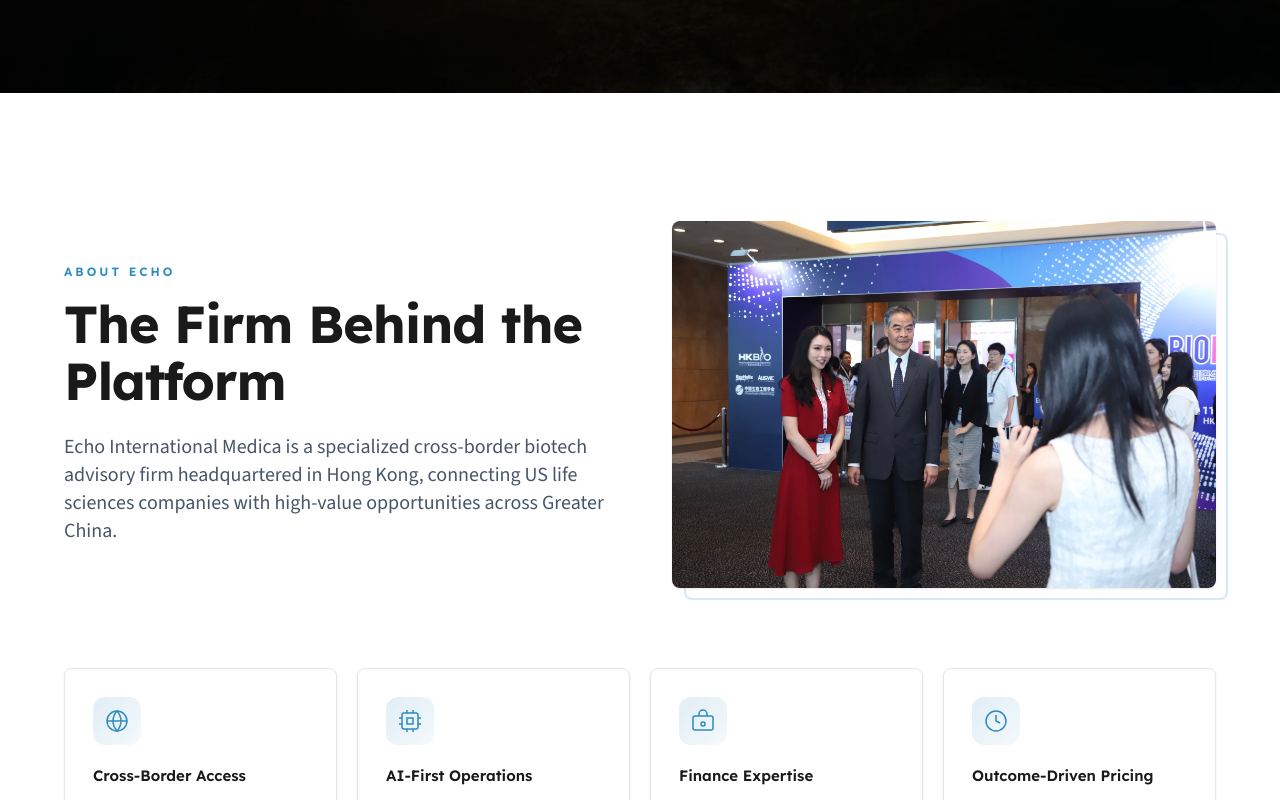
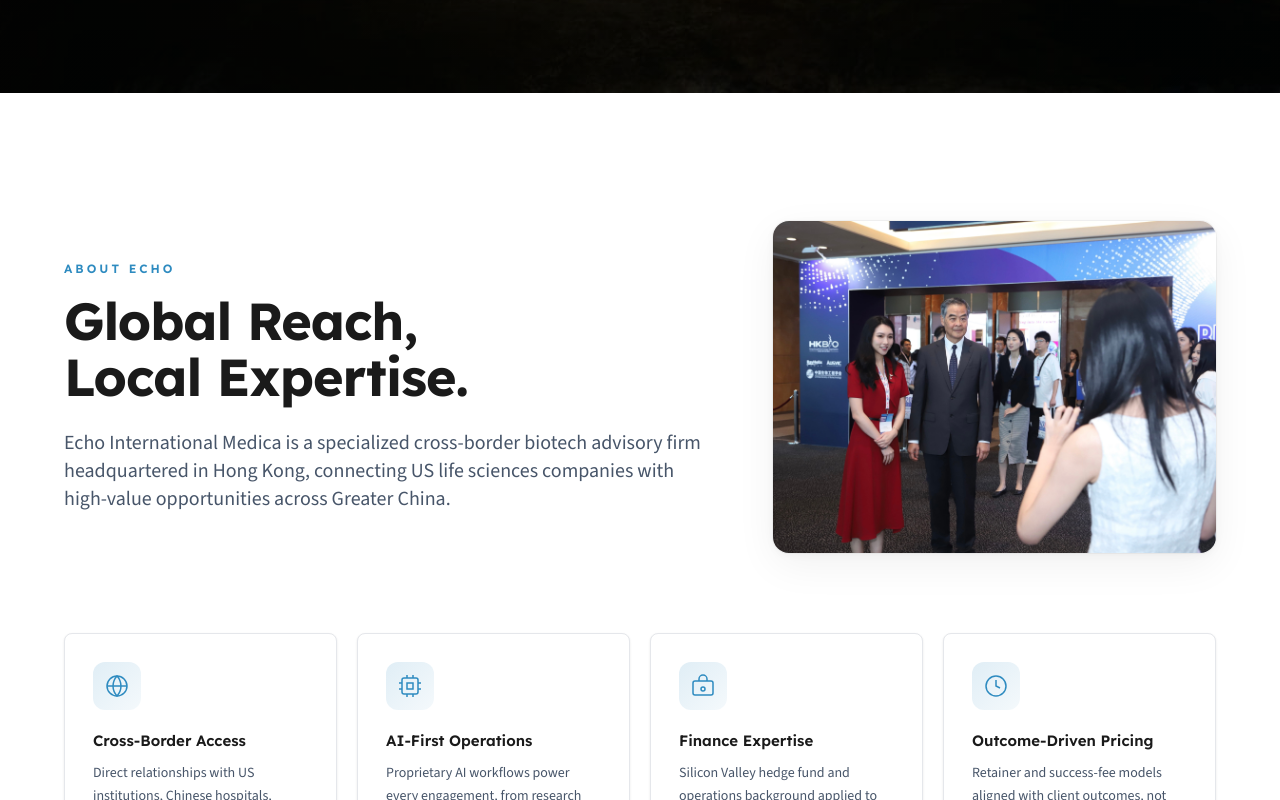
Before and after one commit to arianapan/echointlmedica, a React (Vite) app: page / in a window 1280 px wide. Shown: the part 627-1427 px from the top of the page. Built offline with nearby package versions, Linux system fonts and the light colour scheme.

Commit message:
Version 1.0.1

```diff
--- a/src/components/AboutSection.jsx
+++ b/src/components/AboutSection.jsx
@@ -66,25 +66,21 @@ const AboutSection = () => {
     <section id="about" className="py-24 md:py-32 bg-white">
       <div className="max-w-7xl mx-auto px-6 sm:px-8 lg:px-12 xl:px-16">
         {/* Header — text left, image right */}
-        <div className="mb-16 md:mb-20 fade-in grid grid-cols-1 lg:grid-cols-2 gap-10 lg:gap-16 items-center">
-          <div>
+        <div className="mb-16 md:mb-20 fade-in grid grid-cols-1 lg:grid-cols-12 gap-10 lg:gap-16 items-center">
+          <div className="lg:col-span-7">
             <span className="section-label">ABOUT ECHO</span>
-            <h2 className="section-heading mb-6">The Firm Behind the Platform</h2>
+            <h2 className="section-heading mb-6">Global Reach,<br />Local Expertise.</h2>
             <p className="text-textMedium text-lg md:text-xl leading-relaxed">
               Echo International Medica is a specialized cross-border biotech advisory firm headquartered in Hong Kong, connecting US life sciences companies with high-value opportunities across Greater China.
             </p>
           </div>
-          <div className="relative">
-            <div className="overflow-hidden rounded-lg shadow-card">
-              <img
-                src={snapImg}
-                alt="Echo team at HKBIO conference"
-                className="w-full h-auto object-cover"
-                loading="lazy"
-              />
-            </div>
-            {/* Decorative accent */}
-            <div className="absolute -bottom-3 -right-3 w-full h-full rounded-lg border-2 border-primary/20 -z-10" />
+          <div className="lg:col-span-5 group overflow-hidden rounded-2xl ring-1 ring-black/[0.04] shadow-[0_2px_8px_rgba(0,0,0,0.04),0_12px_40px_rgba(0,0,0,0.06)] transition-shadow duration-500 ease-out hover:shadow-[0_4px_16px_rgba(0,0,0,0.06),0_20px_60px_rgba(0,0,0,0.12)]">
+            <img
+              src={snapImg}
+              alt="Echo team at HKBIO conference"
+              className="w-full aspect-[4/3] object-cover transition-transform duration-700 ease-out group-hover:scale-105"
+              loading="lazy"
+            />
           </div>
         </div>
 
```
